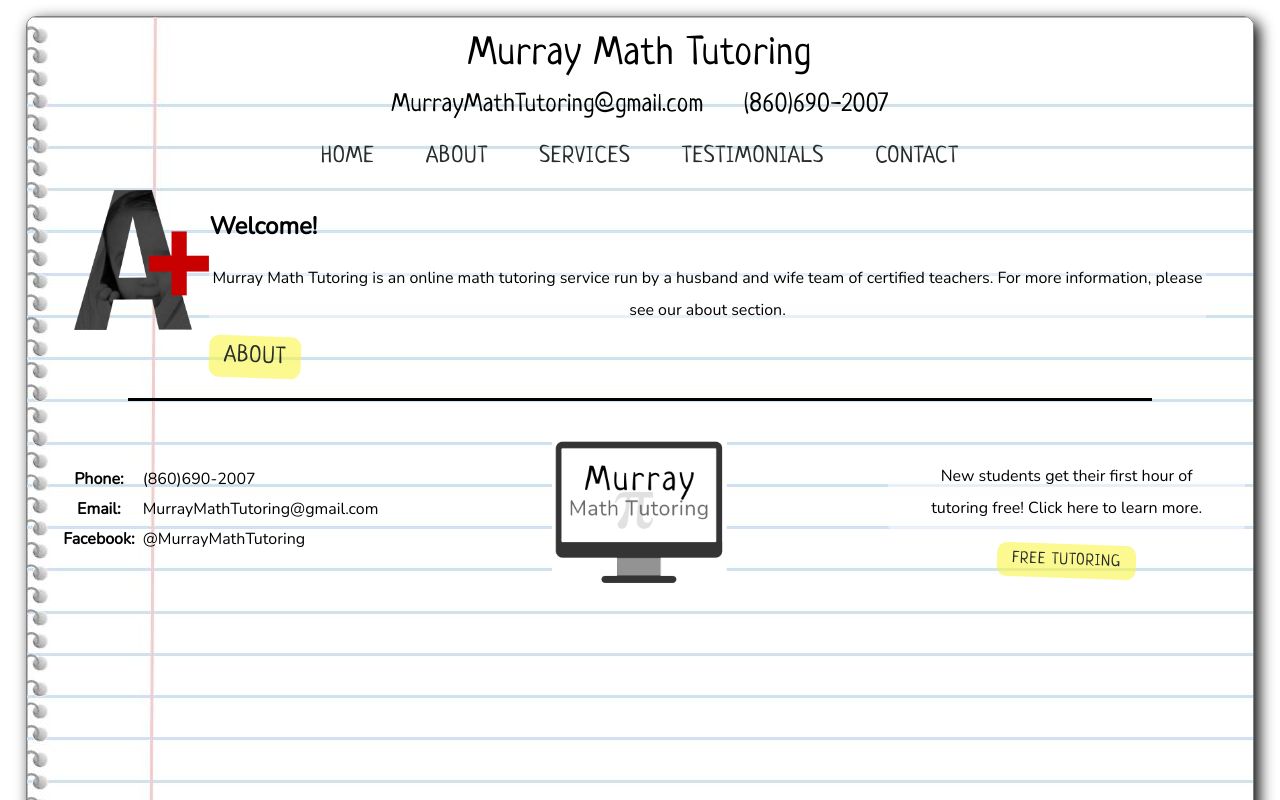
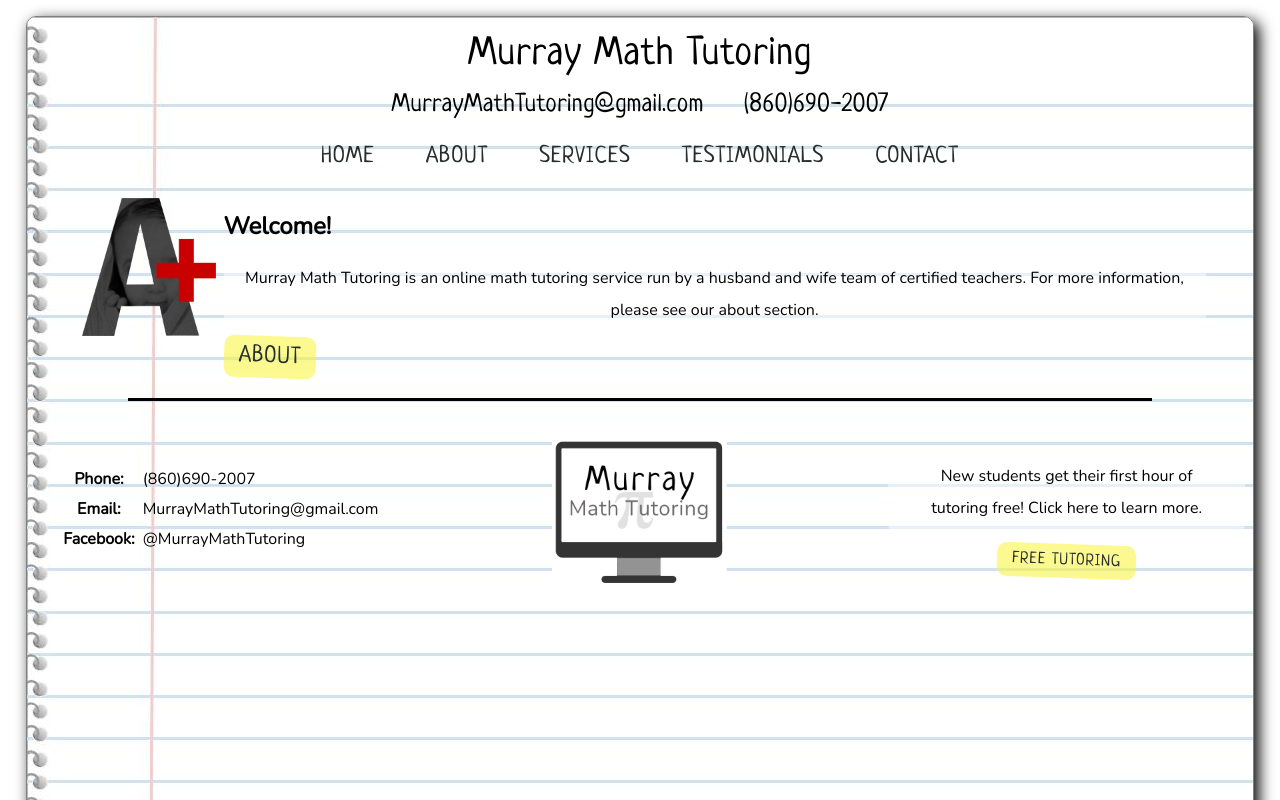
Before and after one commit to murraycoding/murray-math-tutoring, a Next.js app: page / in a window 1280 px wide. Shown: the top 800 px of the page. Built offline with nearby package versions, Linux system fonts and the light colour scheme.

Commit message:
changed the image wrapper to a global class

```diff
--- a/styles/Footer.module.scss
+++ b/styles/Footer.module.scss
@@ -11,7 +11,3 @@
   background-color: black;
   margin-top: 20px;
 }
-
-.footerImageWrapper {
-  margin: 0 auto;
-}
--- a/styles/globals.scss
+++ b/styles/globals.scss
@@ -161,3 +161,8 @@ p {
     text-decoration: underline;
   }
 }
+
+.imageWrapper {
+  margin: 0 auto;
+  padding: 8px;
+}
```
